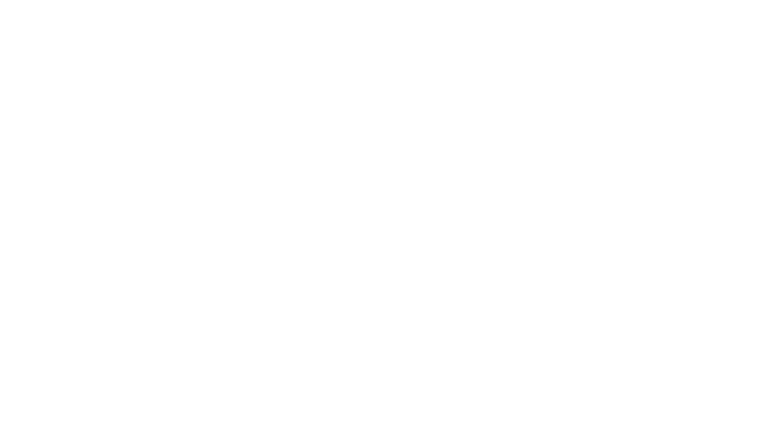
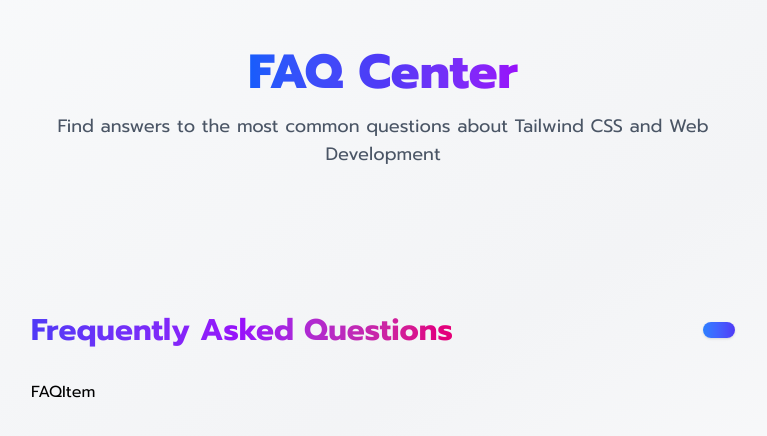
Before and after one commit to maundu55/Accordion-projectt, a React (Vite) app: page / in a window 1280 px wide. Shown: the top 436 px of the page, without its empty margins (257-1024 px from the left). Built offline with nearby package versions, Linux system fonts and the light colour scheme.

Commit message:
create FAQList component

```diff
--- a/src/App.jsx
+++ b/src/App.jsx
@@ -1,8 +1,19 @@
+import FAQList from './components/FAQList';
 
 const App = () => {
   return (
-    <div>
-
+    <div className="min-h-screen bg-gradient-to-br from-gray-50 via-gray-100">
+      <div className="container mx-auto py-12">
+        <header className="text-center mb-12">
+          <h1 className="text-4xl md:text-5xl font-extrabold mb-4 bg-gradient-to-r from-blue-600 via-indigo-600 to-purple-600 inline-block text-transparent bg-clip-text">
+            FAQ Center
+          </h1>
+          <p className='text-lg text-gray-600 max-w-2xl mx-auto'>
+            Find answers to the most common questions about Tailwind CSS and Web Development
+          </p>
+        </header>
+      </div>
+      <FAQList />
     </div>
   )
 }
--- a/src/components/FAQItem.jsx
+++ b/src/components/FAQItem.jsx
@@ -0,0 +1,9 @@
+import React from 'react'
+
+const FAQItem = () => {
+  return (
+    <div>FAQItem</div>
+  )
+}
+
+export default FAQItem
--- a/src/components/FAQList.jsx
+++ b/src/components/FAQList.jsx
@@ -0,0 +1,21 @@
+import FAQItem from '../components/FAQItem';
+
+const FAQList = () => {
+  return (
+    <div className='max-w-3xl mx-auto px-4 sm:px-6 lg:px-8 py-12'>
+      <div className='flex flex-col sm:flex-row justify-between items-center mb-8 gap-4'>
+        <h2 className='text-3xl font-bold bg-gradient-to-r from-indigo-600 via-purple-600 to-pink-600 text-transparent bg-clip-text text-center sm:text-left w-full sm:w-auto'>
+          Frequently Asked Questions
+        </h2>
+        <div className='flex items-center space-x-4'>
+          <button className='flex items-center gap-2 px-4 py-2 text-sm font-medium text-white bg-gradient-to-r from-blue-500 to-indigo-600 hover:from-blue-600 hover:to-indigo-700 rounded-lg shadow-sm hover:shadow-md focus:outline-none focus-visible:ring-2 focus-visible:ring-indigo-500 transition-all duration-300 cursor-ponter'>
+
+          </button>
+        </div>
+      </div>
+      <FAQItem />
+    </div>
+  )
+}
+
+export default FAQList
```
